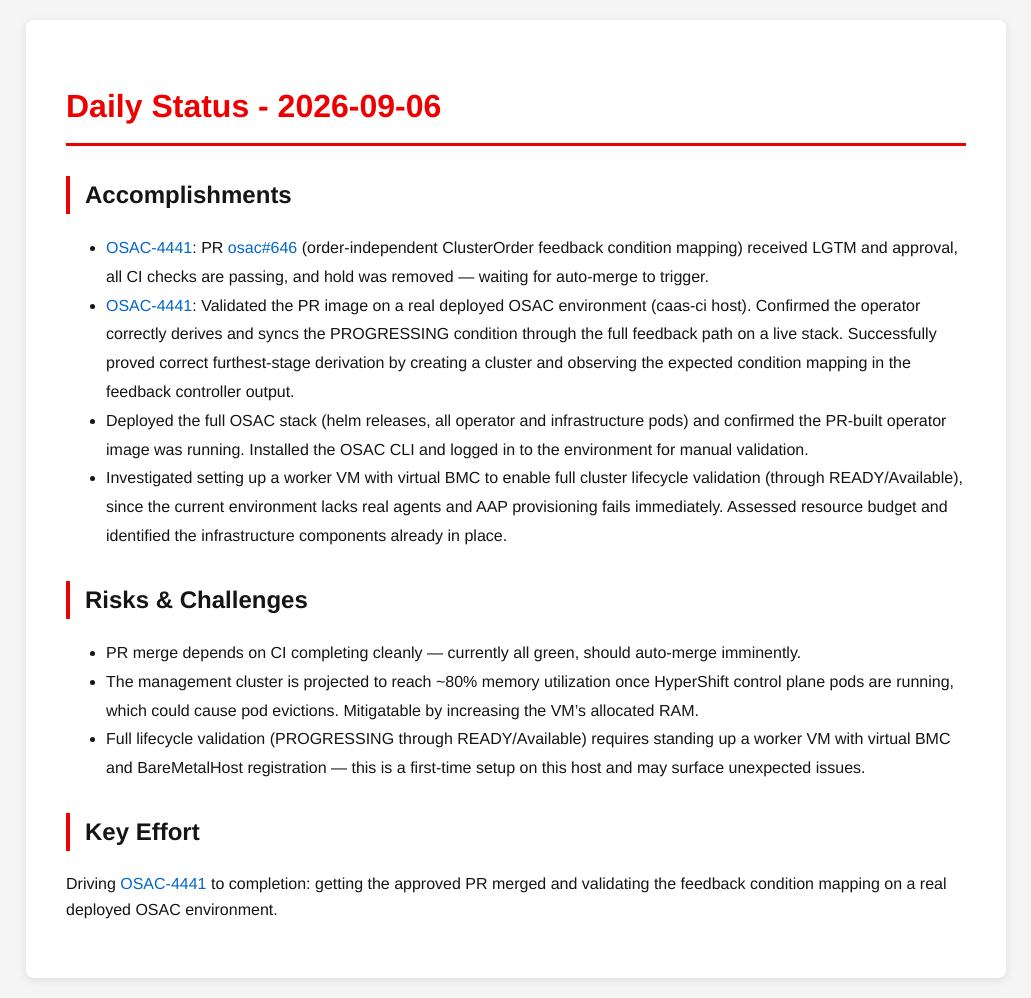
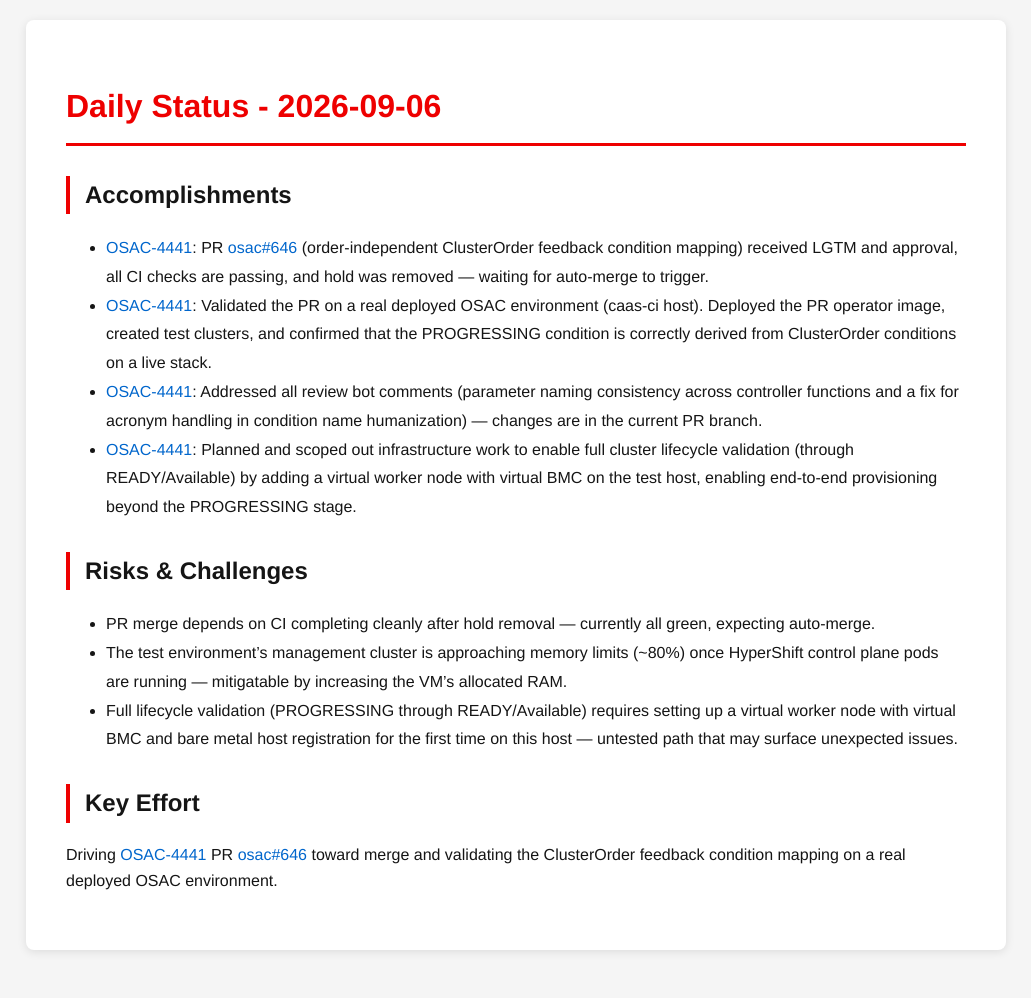
Before and after one commit to tzvatot/daily-status, a Jekyll site: the page built from 2026-09-06.md, in a window 1280 px wide. Shown: the whole page, without its empty margins (124-1155 px from the left). Built offline with Jekyll 4.4.1, drawn with Linux system fonts in a browser that asks for light colours; after the commit the page ends 970 px from its top, so only the background shows below that.

Commit message:
Daily status update - 2026-09-06

```diff
--- a/2026-09-06.md
+++ b/2026-09-06.md
@@ -8,14 +8,14 @@ date: 2026-09-06
 
 ## Accomplishments
 - [OSAC-4441](https://redhat.atlassian.net/browse/OSAC-4441): PR [osac#646](https://github.com/osac-project/osac/pull/646) (order-independent ClusterOrder feedback condition mapping) received LGTM and approval, all CI checks are passing, and hold was removed — waiting for auto-merge to trigger.
-- [OSAC-4441](https://redhat.atlassian.net/browse/OSAC-4441): Validated the PR image on a real deployed OSAC environment (caas-ci host). Confirmed the operator correctly derives and syncs the PROGRESSING condition through the full feedback path on a live stack. Successfully proved correct furthest-stage derivation by creating a cluster and observing the expected condition mapping in the feedback controller output.
-- Deployed the full OSAC stack (helm releases, all operator and infrastructure pods) and confirmed the PR-built operator image was running. Installed the OSAC CLI and logged in to the environment for manual validation.
-- Investigated setting up a worker VM with virtual BMC to enable full cluster lifecycle validation (through READY/Available), since the current environment lacks real agents and AAP provisioning fails immediately. Assessed resource budget and identified the infrastructure components already in place.
+- [OSAC-4441](https://redhat.atlassian.net/browse/OSAC-4441): Validated the PR on a real deployed OSAC environment (caas-ci host). Deployed the PR operator image, created test clusters, and confirmed that the PROGRESSING condition is correctly derived from ClusterOrder conditions on a live stack.
+- [OSAC-4441](https://redhat.atlassian.net/browse/OSAC-4441): Addressed all review bot comments (parameter naming consistency across controller functions and a fix for acronym handling in condition name humanization) — changes are in the current PR branch.
+- [OSAC-4441](https://redhat.atlassian.net/browse/OSAC-4441): Planned and scoped out infrastructure work to enable full cluster lifecycle validation (through READY/Available) by adding a virtual worker node with virtual BMC on the test host, enabling end-to-end provisioning beyond the PROGRESSING stage.
 
 ## Risks & Challenges
-- PR merge depends on CI completing cleanly — currently all green, should auto-merge imminently.
-- The management cluster is projected to reach ~80% memory utilization once HyperShift control plane pods are running, which could cause pod evictions. Mitigatable by increasing the VM's allocated RAM.
-- Full lifecycle validation (PROGRESSING through READY/Available) requires standing up a worker VM with virtual BMC and BareMetalHost registration — this is a first-time setup on this host and may surface unexpected issues.
+- PR merge depends on CI completing cleanly after hold removal — currently all green, expecting auto-merge.
+- The test environment's management cluster is approaching memory limits (~80%) once HyperShift control plane pods are running — mitigatable by increasing the VM's allocated RAM.
+- Full lifecycle validation (PROGRESSING through READY/Available) requires setting up a virtual worker node with virtual BMC and bare metal host registration for the first time on this host — untested path that may surface unexpected issues.
 
 ## Key Effort
-Driving [OSAC-4441](https://redhat.atlassian.net/browse/OSAC-4441) to completion: getting the approved PR merged and validating the feedback condition mapping on a real deployed OSAC environment.
+Driving [OSAC-4441](https://redhat.atlassian.net/browse/OSAC-4441) PR [osac#646](https://github.com/osac-project/osac/pull/646) toward merge and validating the ClusterOrder feedback condition mapping on a real deployed OSAC environment.
```
